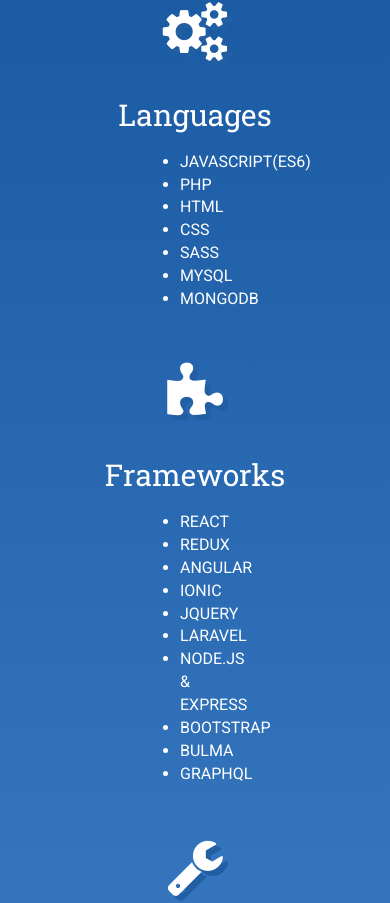
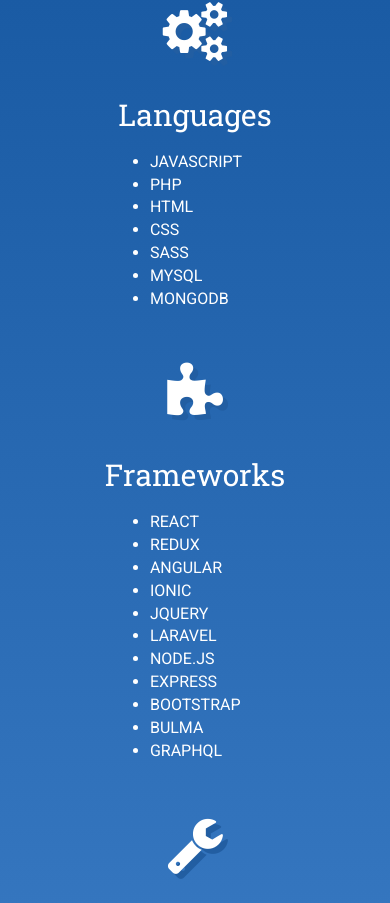
Before and after one commit to tonymichaelhead/old_portfolio_backup, a plain HTML site: page index.html in a window 390 px wide. Shown: the part 2320-3223 px from the top of the page. Drawn offline with Linux system fonts and the light colour scheme; some packages are replaced by stand-ins of ours.

Commit message:
Style and change skills list

```diff
--- a/css/custom.css
+++ b/css/custom.css
@@ -17,8 +17,29 @@
     /* list-style-type: none; */
     text-align: left;
     text-transform: uppercase;
-    /* padding-left: 0; */
+    padding-left: 0rem;
     /* right: 26px; */
+}
+
+@media(max-width: 767px) {
+    .skills-list {
+    width: 11.333%;
+
+    }
+}
+
+@media(max-width: 494) {
+    .skills-list {
+    width: 33.333%;
+
+    }
+}
+
+@media(max-width: 480px) {
+    .skills-list {
+        /* padding-left: 0rem; */
+        width: 27.333%
+    }
 }
 
 #boom-boom-cats {
--- a/index.html
+++ b/index.html
@@ -248,7 +248,7 @@
                             <div class="skills-list-wrapper">
                                 <h3 class="heading mb-5">Languages</h3>
                                 <ul class="skills-list">
-                                    <li>JavaScript(ES6)</li>
+                                    <li>JavaScript</li>
                                     <li>PHP</li>
                                     <li>HTML</li>
                                     <li>CSS</li>
@@ -270,7 +270,8 @@
                                 <li>Ionic</li>
                                 <li>jQuery</li>
                                 <li>Laravel</li>
-                                <li>Node.js &amp; Express</li>
+                                <li>Node.js</li>
+                                <li>Express</li>
                                 <li>Bootstrap</li>
                                 <li>Bulma</li>
                                 <li>GraphQL</li>
```
